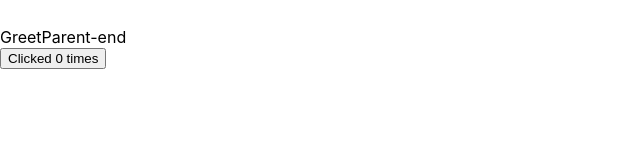
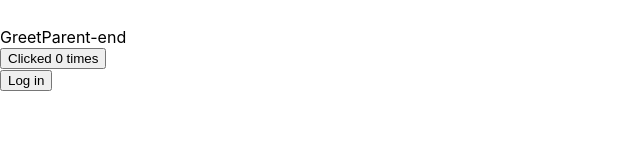
Before and after one commit to sumeetpatond/React-Typescript, a React (Create React App) app: page / in a window 1280 px wide. Shown: the part 135-294 px from the top of the page, without its empty margins (0-640 px from the left). Built offline with nearby package versions, Linux system fonts and the light colour scheme.

Commit message:
useState type inference

```diff
--- a/src/App.tsx
+++ b/src/App.tsx
@@ -3,6 +3,9 @@ import './App.css';
 import Button from './components/Button';
 import Greet from "./components/Greet";
 import GreetParent from "./components/GreetParent";
+import LoggedIn from './components/LoggedIn';
+
+// type css = React.CSSProperties;
 
 function App() {
   const [count, setCount] = useState(0);
@@ -18,6 +21,7 @@ function App() {
         <Greet isLoggedIn={false}/>
       </GreetParent>
       <Button  count={count} handleOnClick={handleOnClick}></Button>
+      <LoggedIn></LoggedIn>
     </>
   );
 }
--- /dev/null
+++ b/src/components/LoggedIn.tsx
@@ -0,0 +1,21 @@
+import React,{useState} from 'react';
+
+const LoggedIn = function(){
+    const [isLoggedIn, setIsLoggedIn] = useState(false)
+    const handleOnLogout = function(){
+        setIsLoggedIn(false)
+    }
+    const handleOnLogin = function(){
+        setIsLoggedIn(true)
+    }
+    return (
+        <div>
+            {isLoggedIn
+                ? <button onClick={handleOnLogout}>Log out</button>
+                : <button onClick={handleOnLogin}>Log in</button>
+            }
+        </div>
+    )
+}
+
+export default LoggedIn;
```
